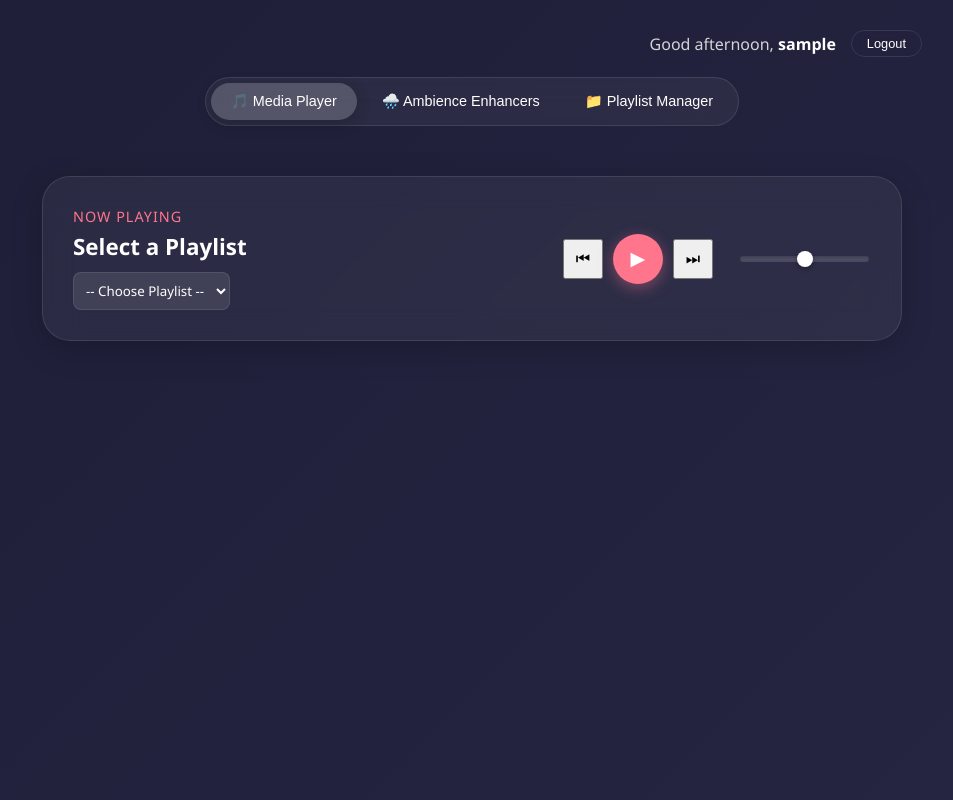
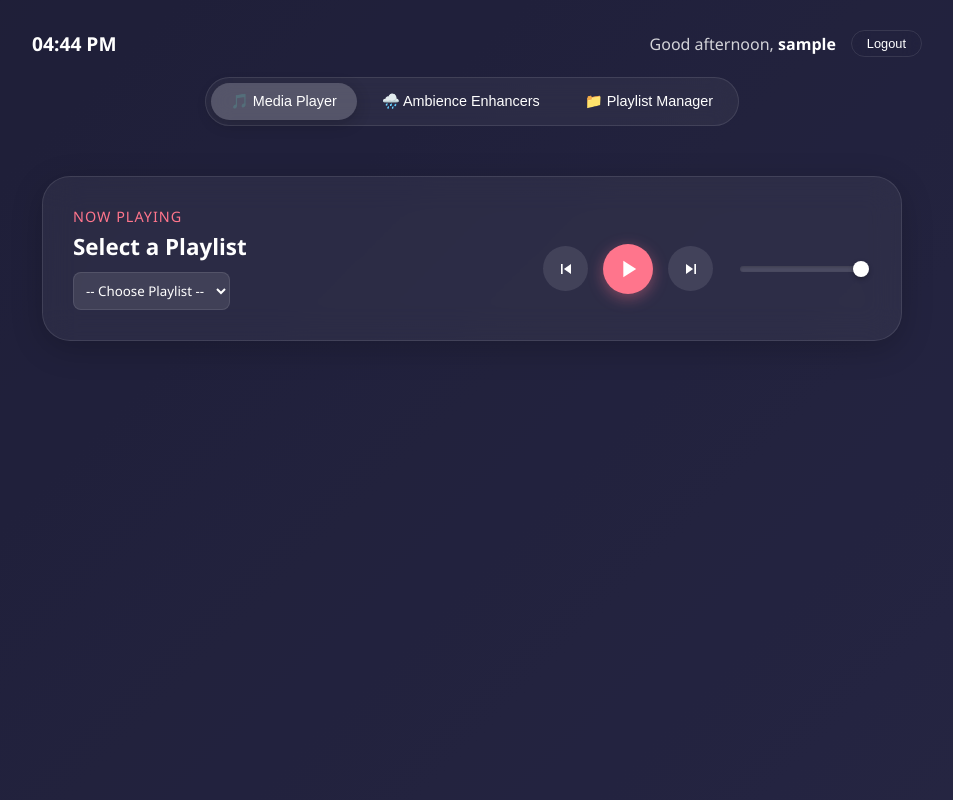
Before and after one commit to shrinathjayakumar/ambient_dashboard, a Django app: page / in a window 1280 px wide. Shown: the whole page, without its empty margins (168-1121 px from the left). Run offline with Django 4.2, Linux system fonts and the light colour scheme; the visitor is signed in with stand-in values (Sample User, id 1); data that the repository does not hold is empty.

Commit message:
UI enhancements: beautiful glass icons, full volume default, clock display

```diff
--- a/dashboard/static/dashboard/script.js
+++ b/dashboard/static/dashboard/script.js
@@ -15,19 +15,21 @@ function onYouTubeIframeAPIReady() {
         },
         events: {
             'onReady': (event) => {
-                event.target.setVolume(50);
+                event.target.setVolume(100);
                 document.getElementById('music-title').innerText = "Lofi Girl - beats to relax/study to";
             },
             'onStateChange': (event) => {
                 const btn = document.getElementById('music-play-btn');
+                const playSVG = '<svg class="play-icon" width="24" height="24" viewBox="0 0 24 24" fill="currentColor"><path d="M8 5v14l11-7z"/></svg>';
+                const pauseSVG = '<svg class="pause-icon" width="24" height="24" viewBox="0 0 24 24" fill="currentColor"><path d="M6 19h4V5H6v14zm8-14v14h4V5h-4z"/></svg>';
                 if (event.data === YT.PlayerState.PLAYING) {
-                    if (btn) btn.textContent = '⏸';
+                    if (btn) btn.innerHTML = pauseSVG;
                     const videoData = event.target.getVideoData();
                     if (videoData && videoData.title) {
                         document.getElementById('music-title').innerText = videoData.title;
                     }
                 } else if (event.data === YT.PlayerState.PAUSED || event.data === YT.PlayerState.ENDED) {
-                    if (btn) btn.textContent = '▶';
+                    if (btn) btn.innerHTML = playSVG;
                 }
             }
         }
@@ -64,7 +66,7 @@ function onYouTubeIframeAPIReady() {
                     },
                     events: {
                         'onReady': (event) => {
-                            event.target.setVolume(50);
+                            event.target.setVolume(100);
                         }
                     }
                 });
@@ -74,6 +76,17 @@ function onYouTubeIframeAPIReady() {
 }
 
 document.addEventListener('DOMContentLoaded', () => {
+    // Clock Update
+    function updateClock() {
+        const clock = document.getElementById('clock-display');
+        if (clock) {
+            const now = new Date();
+            clock.innerText = now.toLocaleTimeString([], { hour: '2-digit', minute: '2-digit' });
+        }
+    }
+    setInterval(updateClock, 1000);
+    updateClock();
+
     // Dynamic Time-based Greeting
     const greetingText = document.getElementById('greeting-text');
     if (greetingText) {
@@ -192,12 +205,14 @@ document.addEventListener('DOMContentLoaded', () => {
         musicPlayBtn.addEventListener('click', () => {
             if (mainMusicPlayer && typeof mainMusicPlayer.getPlayerState === 'function') {
                 const state = mainMusicPlayer.getPlayerState();
+                const playSVG = '<svg class="play-icon" width="24" height="24" viewBox="0 0 24 24" fill="currentColor"><path d="M8 5v14l11-7z"/></svg>';
+                const pauseSVG = '<svg class="pause-icon" width="24" height="24" viewBox="0 0 24 24" fill="currentColor"><path d="M6 19h4V5H6v14zm8-14v14h4V5h-4z"/></svg>';
                 if (state === YT.PlayerState.PLAYING || state === YT.PlayerState.BUFFERING) {
                     mainMusicPlayer.pauseVideo();
-                    musicPlayBtn.textContent = '▶';
+                    musicPlayBtn.innerHTML = playSVG;
                 } else {
                     mainMusicPlayer.playVideo();
-                    musicPlayBtn.textContent = '⏸';
+                    musicPlayBtn.innerHTML = pauseSVG;
                 }
             }
         });
@@ -207,7 +222,8 @@ document.addEventListener('DOMContentLoaded', () => {
         musicPrevBtn.addEventListener('click', () => {
             if (mainMusicPlayer && typeof mainMusicPlayer.previousVideo === 'function') {
                 mainMusicPlayer.previousVideo();
-                musicPlayBtn.textContent = '⏸';
+                const pauseSVG = '<svg class="pause-icon" width="24" height="24" viewBox="0 0 24 24" fill="currentColor"><path d="M6 19h4V5H6v14zm8-14v14h4V5h-4z"/></svg>';
+                musicPlayBtn.innerHTML = pauseSVG;
             }
         });
     }
@@ -216,7 +232,8 @@ document.addEventListener('DOMContentLoaded', () => {
         musicNextBtn.addEventListener('click', () => {
             if (mainMusicPlayer && typeof mainMusicPlayer.nextVideo === 'function') {
                 mainMusicPlayer.nextVideo();
-                musicPlayBtn.textContent = '⏸';
+                const pauseSVG = '<svg class="pause-icon" width="24" height="24" viewBox="0 0 24 24" fill="currentColor"><path d="M6 19h4V5H6v14zm8-14v14h4V5h-4z"/></svg>';
+                musicPlayBtn.innerHTML = pauseSVG;
             }
         });
     }
--- a/dashboard/static/dashboard/styles.css
+++ b/dashboard/static/dashboard/styles.css
@@ -426,3 +426,47 @@ input[type=range]::-webkit-slider-thumb:active {
 .modal-close-btn:hover {
     color: white;
 }
+
+
+/* Music Control Redesign */
+.icon-btn {
+    width: 45px;
+    height: 45px;
+    border-radius: 50%;
+    border: none;
+    background: rgba(255, 255, 255, 0.1);
+    color: white;
+    display: flex;
+    align-items: center;
+    justify-content: center;
+    cursor: pointer;
+    transition: all 0.3s ease;
+}
+
+.icon-btn:hover {
+    background: rgba(255, 255, 255, 0.2);
+    transform: scale(1.05);
+}
+
+.play-main-btn {
+    width: 60px;
+    height: 60px;
+    background: var(--primary-color);
+    box-shadow: 0 4px 15px rgba(255, 117, 140, 0.4);
+}
+
+.play-main-btn:hover {
+    background: #ff607b;
+    box-shadow: 0 6px 20px rgba(255, 117, 140, 0.6);
+    transform: scale(1.1);
+}
+
+.icon-btn svg {
+    width: 20px;
+    height: 20px;
+}
+
+.play-main-btn svg {
+    width: 28px;
+    height: 28px;
+}
--- a/dashboard/templates/dashboard/index.html
+++ b/dashboard/templates/dashboard/index.html
@@ -18,6 +18,7 @@
 
     <header style="flex-direction: column; gap: 20px;">
         <div style="width: 100%; display: flex; justify-content: flex-end; align-items: center; gap: 15px;">
+            <span id="clock-display" style="font-size: 1.2rem; color: #fff; font-weight: bold; margin-right: auto; padding-left: 10px;"></span>
             <span id="greeting-text" style="font-size: 1rem; color: rgba(255,255,255,0.8); font-weight: 500;">Hello, <strong style="color:#fff;">{{ request.user.username }}</strong></span>
             <form method="POST" action="{% url 'logout' %}" style="margin:0;">
                 {% csrf_token %}
@@ -56,14 +57,20 @@
                     </div>
                 </div>
 
-            <div class="music-controls" id="music-controls-container">
-                    <button class="play-btn" id="music-prev-btn" style="width: 40px; height: 40px; font-size: 1rem; margin-right: -15px;">⏮</button>
-                    <button class="play-btn" id="music-play-btn">▶</button>
-                    <button class="play-btn" id="music-next-btn" style="width: 40px; height: 40px; font-size: 1rem; margin-left: -15px;">⏭</button>
-                    <div class="volume-container">
-                        <input type="range" id="music-volume" min="0" max="1" step="0.01" value="0.5">
-                    </div>
-                </div>
+        <div class="music-controls" id="music-controls-container" style="display:flex; align-items:center; justify-content:center; gap: 15px; margin-top: 20px;">
+            <button class="icon-btn" id="music-prev-btn" title="Previous">
+                <svg width="24" height="24" viewBox="0 0 24 24" fill="currentColor"><path d="M6 6h2v12H6zm3.5 6l8.5 6V6z"/></svg>
+            </button>
+            <button class="icon-btn play-main-btn" id="music-play-btn" title="Play/Pause">
+                <svg class="play-icon" width="24" height="24" viewBox="0 0 24 24" fill="currentColor"><path d="M8 5v14l11-7z"/></svg>
+            </button>
+            <button class="icon-btn" id="music-next-btn" title="Next">
+                <svg width="24" height="24" viewBox="0 0 24 24" fill="currentColor"><path d="M6 18l8.5-6L6 6v12zM16 6v12h2V6h-2z"/></svg>
+            </button>
+            <div class="volume-container" style="margin-left: 10px;">
+                <input type="range" id="music-volume" min="0" max="1" step="0.01" value="1.0">
+            </div>
+        </div>
             </div>
 
             <!-- Ambience Indicator Bubbles -->
```
